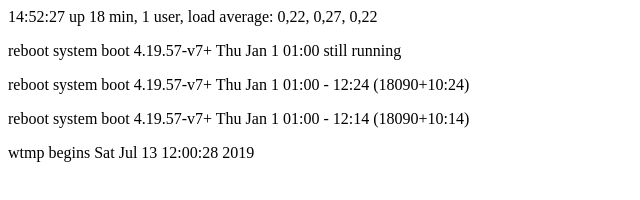
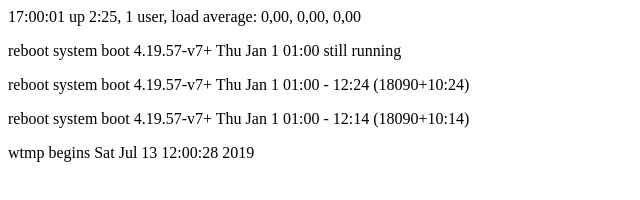
Before and after one commit to ksonnybot/ksonnybot.github.io, a plain HTML site: page index.html in a window 1280 px wide. Shown: the full height of the page, 0-640 px from the left. Drawn offline with Linux system fonts and the light colour scheme.

Commit message:
rpi status

```diff
--- a/index.html
+++ b/index.html
@@ -1,4 +1,4 @@
-<p> 14:52:27 up 18 min,  1 user,  load average: 0,22, 0,27, 0,22</p>
+<p> 17:00:01 up  2:25,  1 user,  load average: 0,00, 0,00, 0,00</p>
 <p>reboot   system boot  4.19.57-v7+      Thu Jan  1 01:00   still running</p>
 <p>reboot   system boot  4.19.57-v7+      Thu Jan  1 01:00 - 12:24 (18090+10:24)</p>
 <p>reboot   system boot  4.19.57-v7+      Thu Jan  1 01:00 - 12:14 (18090+10:14)</p>
```
